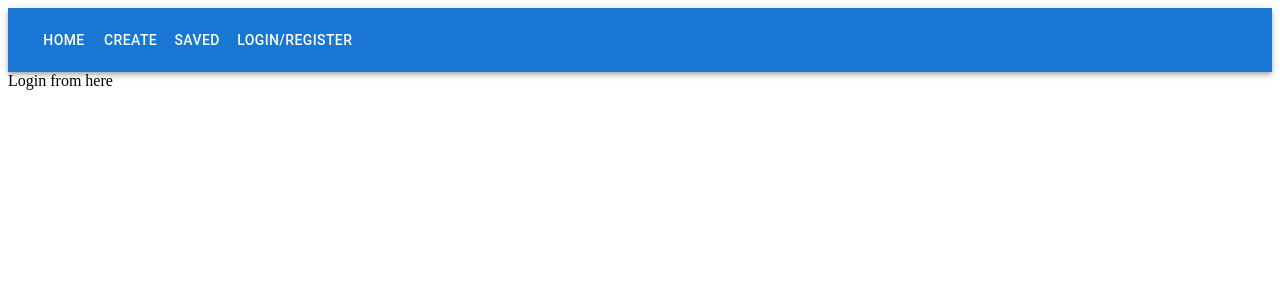
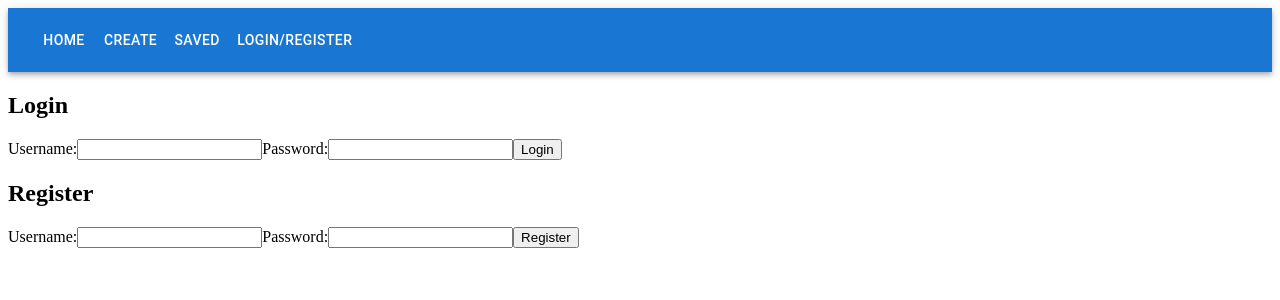
Before and after one commit to Sarthak8707/recipe-app, a React (Create React App) app in the folder client/: page /auth in a window 1280 px wide. Shown: the top 300 px of the page. Built offline with nearby package versions, Linux system fonts and the light colour scheme.

Commit message:
Completed Auth

```diff
--- a/client/src/components/navbar.js
+++ b/client/src/components/navbar.js
@@ -1,25 +1,33 @@
 import { AppBar, Toolbar, Button } from "@mui/material";
-import { Link } from "react-router-dom";
+import { useCookies } from "react-cookie";
+import { Link, useNavigate } from "react-router-dom";
 
 const Navbar = () => {
+  const [cookies, setCookies] = useCookies(["access_token"]);
+  const navigate = useNavigate();
+
+  const logout = () => {
+    setCookies("access_token", "", { path: "/" });
+    window.localStorage.removeItem("userID");
+    navigate("/auth");
+  };
+
   return (
     <AppBar position="static">
       <Toolbar>
-        <Button color="inherit" component={Link} to="/">
-          Home
-        </Button>
+        <Button color="inherit" component={Link} to="/">Home</Button>
+        <Button color="inherit" component={Link} to="/create-recipe">Create</Button>
+        <Button color="inherit" component={Link} to="/saved-recipes">Saved</Button>
 
-        <Button color="inherit" component={Link} to="/create-recipe">
-          Create
-        </Button>
-
-        <Button color="inherit" component={Link} to="/saved-recipes">
-          Saved
-        </Button>
-
-        <Button color="inherit" component={Link} to="/auth">
-          Login/Register
-        </Button>
+        {!cookies.access_token ? (
+          <Button color="inherit" component={Link} to="/auth">
+            Login/Register
+          </Button>
+        ) : (
+          <Button color="inherit" onClick={logout}>
+            Logout
+          </Button>
+        )}
       </Toolbar>
     </AppBar>
   );
--- a/client/src/index.js
+++ b/client/src/index.js
@@ -1,14 +1,16 @@
 import React from 'react';
 import ReactDOM from 'react-dom/client';
 import {BrowserRouter} from 'react-router-dom';
-
+import { CookiesProvider } from 'react-cookie';
 import App from './App';
 
 const root = ReactDOM.createRoot(document.getElementById('root'));
 root.render(
   <React.StrictMode>
+    <CookiesProvider>
     <BrowserRouter>
     <App />
     </BrowserRouter>
+    </CookiesProvider>
   </React.StrictMode>
 );
--- a/client/src/pages/auth.js
+++ b/client/src/pages/auth.js
@@ -1,32 +1,81 @@
 import React, { useState } from 'react'
+import axios from 'axios'
+import {useCookies} from 'react-cookie';
+import { useNavigate } from 'react-router-dom';
 
 const Auth = () => {
   return (
-    <div><Login /></div>
+    <div>
+      <Login />
+      <Register />
+
+    </div>
   )
 }
 
 export default Auth
 
 const Login = () => {
+  const [username, setUsername] = useState("");
+  const [password, setPassword] = useState("");
+
+  const [_, setCookies] = useCookies(["access_token"]);
+
+  const navigate = useNavigate();
+
+  const onSubmit = async (e) => {
+    e.preventDefault();
+    try{
+      const response = await axios.post("http://localhost:3001/auth/login", {
+      username, password
+    })
+    console.log(response);
+    setCookies("access_token", response.data.token);
+    window.localStorage.setItem("userID", response.data.userID);
+    navigate("/");
+    }
+
+    catch(err){
+      console.log(err)
+    }
+
+  }
+
+
   return (
-    <div>
-      Login from here
-    </div>
+    <Form username={username} setUsername={setUsername} password={password} setPassword={setPassword} label="Login" onSubmit={onSubmit} />
   )
 }
-//here
+
 const Register = () => {
   const [username, setUsername] = useState("");
   const [password, setPassword] = useState("");
+  const onSubmit = async  (event) => {
+    event.preventDefault();
+    const response = await axios.post("http://localhost:3001/auth/register", {
+      username, password
+    })
+
+    alert(response.data.message)
+   // console.log(response.data.message);
+  }
   return (
-    <div>
-      <form>
+    <Form username={username} setUsername={setUsername} password={password} setPassword={setPassword} label="Register" onSubmit={onSubmit} />
+  )
+}
+
+const Form = ({username, setUsername, password, setPassword, label, onSubmit}) => {
+  return (
+     <div>
+      <form onSubmit={onSubmit}>
+        <h2>{label}</h2>
         <label htmlFor="username">Username:</label>
         <input type="text" id="username" value={username} onChange={(event) => setUsername(event.target.value)}></input>
         <label htmlFor="password">Password:</label>
         <input type="password" id="password" value={password} onChange={(event) => setPassword(event.target.value)}></input>
+        <button type="submit">{label}</button>
       </form>
     </div>
+
   )
 }
```
